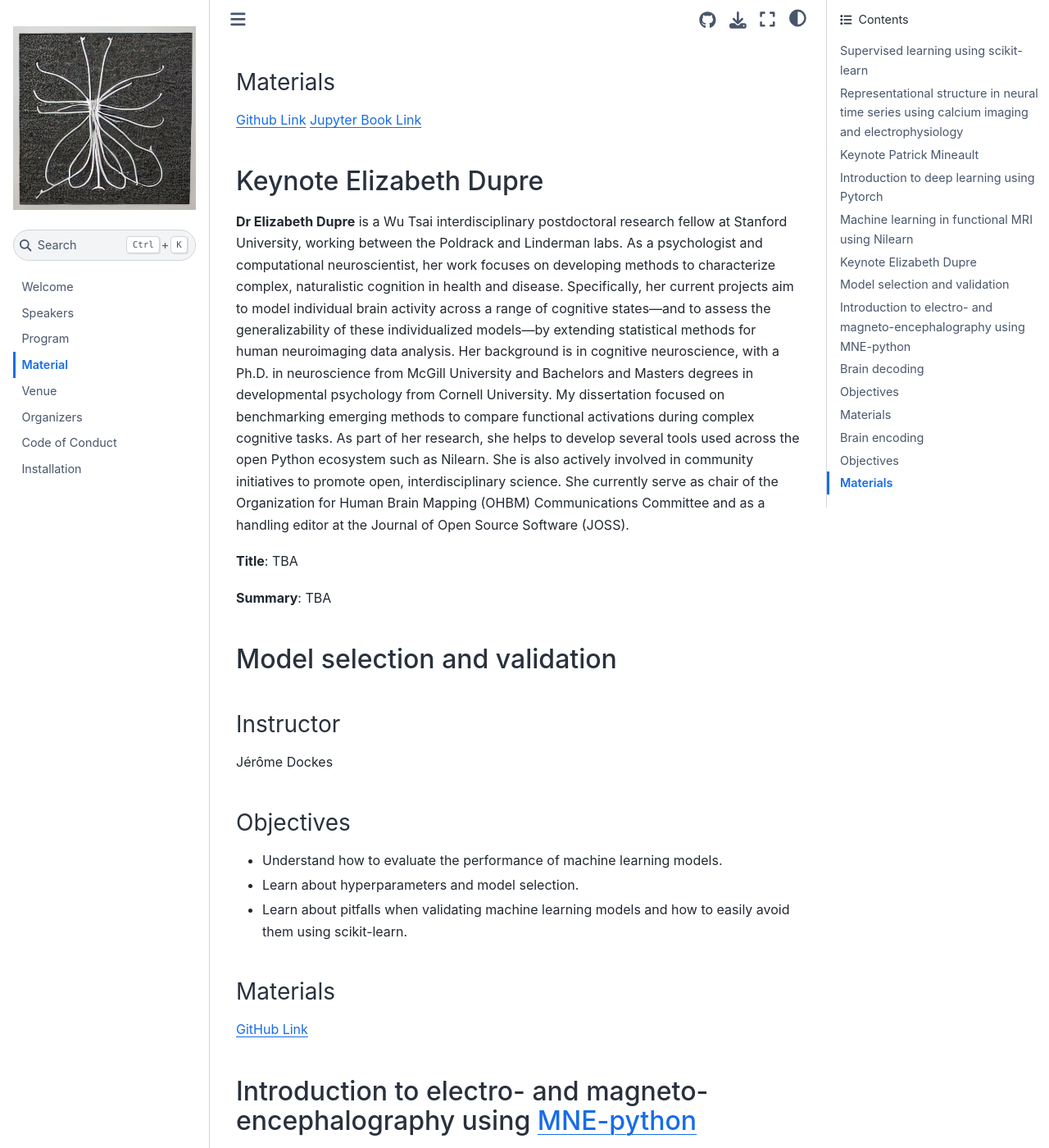
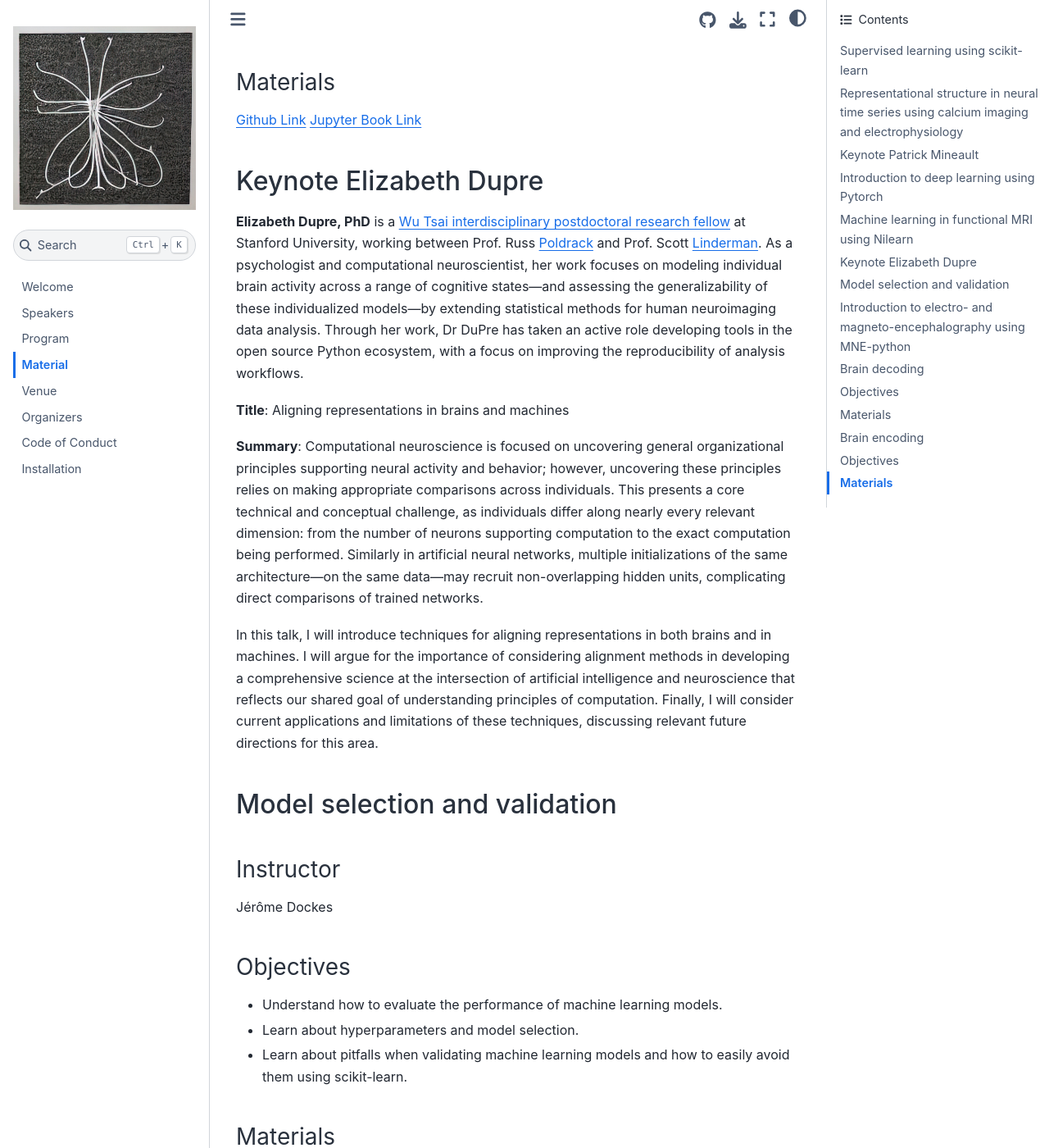
Before and after one commit to main-educational/main-educational.github.io, a Jupyter Book: the page built from content/material.md, in a window 1280 px wide and 1400 px high, scrolled down 3697 px. Shown: the whole window at 82% size. Built offline with Jupyter Book 1.0.4 settings and Sphinx 7.4.7 and the Sphinx Book theme 1.1.4, drawn with Linux system fonts in a browser that asks for light colours; some of the changed text lies outside the part shown.

Commit message:
Updated info for Elizabeth Dupre's keynote.

```diff
--- a/content/material.md
+++ b/content/material.md
@@ -22,9 +22,9 @@ Nikhil Bhagwat
 ## Representational structure in neural time series using calcium imaging and electrophysiology
 
 ### Instructors
-**Dr. Quinn Lee** is a CIHR/FRQ postdoctoral research fellow in the Brandon Lab at McGill University (Montreal, QC, Canada). Prior to joining the Brandon Lab, he completed my PhD at the University of Lethbridge (Lethbridge, AB, Canada) with Drs. Robert Sutherland and Robert McDonald studying how long-term memory is organized at the systems-level in the brain. His current work aims to understand how aspects of experience and memory are represented in neuronal population activity in the rodent hippocampus across protracted experience. To this end, he uses a combination of miniscope calcium imaging in freely moving animals, advanced behavioral tracking, and computational methods to explore questions about neuronal representation and behavior.
+**Quinn Lee, PhD** is a CIHR/FRQ postdoctoral research fellow in the Brandon Lab at McGill University (Montreal, QC, Canada). Prior to joining the Brandon Lab, he completed my PhD at the University of Lethbridge (Lethbridge, AB, Canada) with Drs. Robert Sutherland and Robert McDonald studying how long-term memory is organized at the systems-level in the brain. His current work aims to understand how aspects of experience and memory are represented in neuronal population activity in the rodent hippocampus across protracted experience. To this end, he uses a combination of miniscope calcium imaging in freely moving animals, advanced behavioral tracking, and computational methods to explore questions about neuronal representation and behavior.
 
-**Dr Giuseppe P Gava** is a postdoctoral neuroscientist in the Dupret Lab at the MRC BNDU, University of Oxford. He was awarded a PhD from the Centre for Doctoral Training in Neurotechnology at Imperial College London, where he also graduated in Biomedical Engineering. He aims to use concepts from network science, topology and information theory to understand the complex neural circuitry and dynamics that shape memory and cognition.
+**Giuseppe P Gava, PhD** is a postdoctoral neuroscientist in the Dupret Lab at the MRC BNDU, University of Oxford. He was awarded a PhD from the Centre for Doctoral Training in Neurotechnology at Imperial College London, where he also graduated in Biomedical Engineering. He aims to use concepts from network science, topology and information theory to understand the complex neural circuitry and dynamics that shape memory and cognition.
 
 ### Objectives
  * Data analysis for in vivo calcium imaging time series from freely-behaving animals
@@ -35,7 +35,7 @@ To be announced.
 
 ## Keynote Patrick Mineault
 
-**Dr Patrick Mineault** is a neurotechnologist and CEO of xcorr consulting. His career spans academia and industry: he was a data scientist at Google, research scientist at Meta on brain-computer-interfaces, founder of a medtech startup and founding CTO of the educational nonprofit Neuromatch. His research at the intersection of neuroscience and AI has been published in NeurIPS, Neuron, PNAS, J Neurosci and Plos Comp Bio. He is the author of the Good Research Code Handbook and writes a popular computational neuroscience blog, [xcorr.net](https://xcorr.net/). He obtained his PhD in computational neuroscience at McGill University.
+**Patrick Mineault, PhD** is a neurotechnologist and CEO of xcorr consulting. His career spans academia and industry: he was a data scientist at Google, research scientist at Meta on brain-computer-interfaces, founder of a medtech startup and founding CTO of the educational nonprofit Neuromatch. His research at the intersection of neuroscience and AI has been published in NeurIPS, Neuron, PNAS, J Neurosci and Plos Comp Bio. He is the author of the Good Research Code Handbook and writes a popular computational neuroscience blog, [xcorr.net](https://xcorr.net/). He obtained his PhD in computational neuroscience at McGill University.
 
 **Title**: What's the endgame of neuroAI?
 
@@ -62,7 +62,7 @@ The training material is adapted from NeuroMatch Academy.
 ### Instructors
 **Yasmin Mzayek** obtained her Master's in Brain and Cognitive Sciences from the University of Amsterdam. During this time she did an internship at the Netherlands Cancer Institute in Amsterdam and worked on analyzing diffusion-weighted imaging data. Then she went to Aix Marseille University to work on pulse sequence programming for diffusion MR spectroscopy as well as processing and analysis of data from this modality. She also worked as scientific programmer and data scientist at the University of Groningen. Currently, she is a research engineer at INRIA working on maintaining the Nilearn Python toolkit.
 
-**Dr Hao-Ting Wang** is a IVADO postdoctoral fellow at CRIUGM. Her project focuses on discovery of transdiagnostic brain biomarkers amongst neurodegenerative conditions from multiple open access datasets. Her expertise lies in fMRI data processing, functional connectivity, and data workflow construction. She is also a core developer of Nilearn with a focus on fMRI data processing and feature extraction.
+**Hao-Ting Wang, PhD** is a IVADO postdoctoral fellow at CRIUGM. Her project focuses on discovery of transdiagnostic brain biomarkers amongst neurodegenerative conditions from multiple open access datasets. Her expertise lies in fMRI data processing, functional connectivity, and data workflow construction. She is also a core developer of Nilearn with a focus on fMRI data processing and feature extraction.
 
 ### Objectives
  * Understand the structure of functional magnetic resonance imaging data.
@@ -76,11 +76,14 @@ The training material is adapted from NeuroMatch Academy.
 
 ## Keynote Elizabeth Dupre
 
-**Dr Elizabeth Dupre** is a Wu Tsai interdisciplinary postdoctoral research fellow at Stanford University, working between the Poldrack and Linderman labs. As a psychologist and computational neuroscientist, her work focuses on developing methods to characterize complex, naturalistic cognition in health and disease. Specifically, her current projects aim to model individual brain activity across a range of cognitive states—and to assess the generalizability of these individualized models—by extending statistical methods for human neuroimaging data analysis. Her background is in cognitive neuroscience, with a Ph.D. in neuroscience from McGill University and Bachelors and Masters degrees in developmental psychology from Cornell University. My dissertation focused on benchmarking emerging methods to compare functional activations during complex cognitive tasks. As part of her research, she helps to develop several tools used across the open Python ecosystem such as Nilearn. She is also actively involved in community initiatives to promote open, interdisciplinary science. She currently serve as chair of the Organization for Human Brain Mapping (OHBM) Communications Committee and as a handling editor at the Journal of Open Source Software (JOSS).
+**Elizabeth Dupre, PhD** is a [Wu Tsai interdisciplinary postdoctoral research fellow](https://neuroscience.stanford.edu/people/elizabeth-dupre) at Stanford University, working between Prof. Russ [Poldrack](https://poldracklab.stanford.edu/) and Prof. Scott [Linderman](https://web.stanford.edu/~swl1/). As a psychologist and computational neuroscientist, her work focuses on modeling individual brain activity across a range of cognitive states—and assessing the generalizability of these individualized models—by extending statistical methods for human neuroimaging data analysis. Through her work, Dr DuPre has taken an active role developing tools in the open source Python ecosystem, with a focus on improving the reproducibility of analysis workflows.
 
-**Title**: TBA
+**Title**: Aligning representations in brains and machines
 
-**Summary**: TBA
+**Summary**: Computational neuroscience is focused on uncovering general organizational principles supporting neural activity and behavior; however, uncovering these principles relies on making appropriate comparisons across individuals. This presents a core technical and conceptual challenge, as individuals differ along nearly every relevant dimension: from the number of neurons supporting computation to the exact computation being performed. Similarly in artificial neural networks, multiple initializations of the same architecture—on the same data—may recruit non-overlapping hidden units, complicating direct comparisons of trained networks.
+
+In this talk, I will introduce techniques for aligning representations in both brains and in machines. I will argue for the importance of considering alignment methods in developing a comprehensive science at the intersection of artificial intelligence and neuroscience that reflects our shared goal of understanding principles of computation. Finally, I will consider current applications and limitations of these techniques, discussing relevant future directions for this area.
+
 
 ## Model selection and validation
 
```
Also changed, not shown: content/program.md (+1 -1 lines), content/speakers.md (+1 -1 lines), content/images/profile_emdupre.jpg (added).
